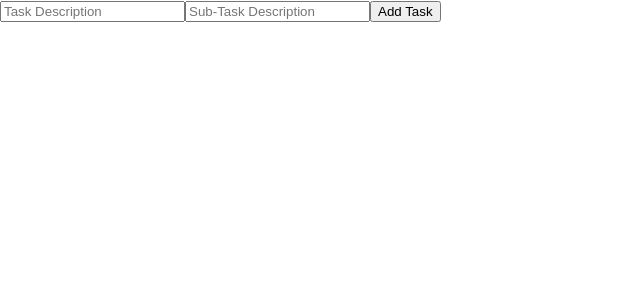
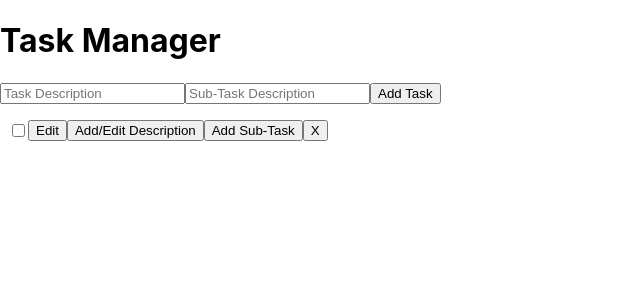
Before and after one commit to jeramee/JO-INF655-react-todo-app-ver2, a React (Create React App) app: page / in a window 1280 px wide. Shown: the top 300 px of the page, without its empty margins (0-640 px from the left). Built offline with nearby package versions, Linux system fonts and the light colour scheme; the HTML template or start-up script is replaced by a standard one.

Commit message:
A lot of stuff working but not everything.

```diff
--- a/src/App.js
+++ b/src/App.js
@@ -1,14 +1,36 @@
 // App.js
 import React, { useState, useEffect } from 'react';
 import { v4 as uuidv4 } from 'uuid'; // Import uuidv4
-import Task from './components/Task';
 import TaskInputForm from './components/TaskInputForm';
+import TaskList from './components/TaskList';  // Import TaskList component
+import './App.css';
+
+
+
+const initialTasks = [
+  {
+    id: uuidv4(),
+    title: 'Bob',
+    description: 'About Bob',
+    completed: false,
+    subTasks: [
+      { id: uuidv4(), description: 'bob1', completed: false },
+      { id: uuidv4(), description: 'bob2', completed: false },
+      { id: uuidv4(), description: 'bob3', completed: false },
+      { id: uuidv4(), description: 'bob4', completed: false },
+      { id: uuidv4(), description: 'bob5', completed: false },
+    ],
+  },
+
+];
+
 
 // App component manages the overall application state and renders Task components
 const App = () => {
   // State to manage the list of tasks, initialized from localStorage or an empty array
   // const [tasks, setTasks] = useState(JSON.parse(localStorage.getItem('tasks')) || []);
-  const [tasks, setTasks] = useState([]);
+  // const [tasks, setTasks] = useState([]);
+  const [tasks, setTasks] = useState(initialTasks);
   const [taskDescription, setTaskDescription] = useState('');
   const [subTaskDescription, setSubTaskDescription] = useState('');
 
@@ -31,10 +53,16 @@ const App = () => {
 
 // Function to add a sub-task to an existing task
 const handleAddSubTask = (taskId, subTaskDescription) => {
-  setTasks(
-    tasks.map((task) =>
+  setTasks((prevTasks) =>
+    prevTasks.map((task) =>
       task.id === taskId
-        ? { ...task, subTasks: [...task.subTasks, { id: uuidv4(), description: subTaskDescription, completed: false }] }
+        ? {
+            ...task,
+            subTasks: [
+              ...task.subTasks,
+              { id: uuidv4(), description: subTaskDescription, completed: false },
+            ],
+          }
         : task
     )
   );
@@ -102,30 +130,18 @@ const handleAddSubTask = (taskId, subTaskDescription) => {
   }, [tasks]);
 
   return (
-    <div className="App">
-      {/* TaskInputForm component for adding new tasks */}
+    <div className="app">
+      <h1>Task Manager</h1>
       <TaskInputForm onAddTask={handleAddTask} />
-      <div>
-        {/* Mapping over tasks to render individual Task components */}
-        {tasks.map((task, index) => {
-          console.log("Rendering Task:", task); // Check if this log statement appears in the console
-          return (
-            <Task
-              key={index}
-              id={index}
-              title={task.title}
-              description={task.description}
-              completed={task.completed}
-              onToggleComplete={() => handleToggleComplete(index)}
-              onDelete={() => handleDeleteTask(index)}
-              onEdit={handleEditTask}
-              onAddSubTask={(subTaskDescription) => handleAddSubTask(index, subTaskDescription)}
-              onCompleteSubTask={(subTaskId) => handleCompleteSubTask(index, subTaskId)}
-              onDeleteSubTask={(subTaskId) => handleDeleteSubTask(index, subTaskId)}
-            />
-          );
-        })}
-      </div>
+      <TaskList
+        tasks={tasks}
+        onToggleComplete={handleToggleComplete}
+        onDeleteTask={handleDeleteTask}
+        onEditTask={handleEditTask}
+        onAddSubTask={handleAddSubTask}
+        onCompleteSubTask={handleCompleteSubTask}
+        onDeleteSubTask={handleDeleteSubTask}
+      />
     </div>
   );
 };
--- a/src/components/Task.js
+++ b/src/components/Task.js
@@ -15,10 +15,11 @@ const Task = ({ id, title, description, completed, subTasks, onToggleComplete, o
 
   const handleSaveEdit = () => {
     console.log('Saving Task Edit:', editedTitle, editedDescription);
-    onEdit(id, editedTitle, editedDescription);
+    onEdit(id, editedTitle, editedDescription);  // Ensure onEdit is correctly passed
     setEditing(false);
     setAddingDescription(false);
   };
+
 
   const handleAddDescription = () => {
     console.log('Adding Task Description:', editedDescription);
--- /dev/null
+++ b/src/components/TaskList.js
@@ -0,0 +1,32 @@
+import React from 'react';
+import Task from './Task';
+
+const TaskList = ({
+  tasks,
+  onToggleComplete,
+  onDeleteTask,
+  onEditTask,
+  onAddSubTask,
+  onCompleteSubTask,
+  onDeleteSubTask,
+}) => {
+  return (
+    <div className="task-list">
+      {tasks.map((task, index) => (
+        <Task
+            key={task.id}
+            index={index}
+            task={task}
+            onToggleComplete={onToggleComplete}
+            onDeleteTask={onDeleteTask}
+            onEdit={onEditTask}  // Pass onEdit as a prop
+            onAddSubTask={onAddSubTask}
+            onCompleteSubTask={onCompleteSubTask}
+            onDeleteSubTask={onDeleteSubTask}
+        />
+      ))}
+    </div>
+  );
+};
+
+export default TaskList;
```
